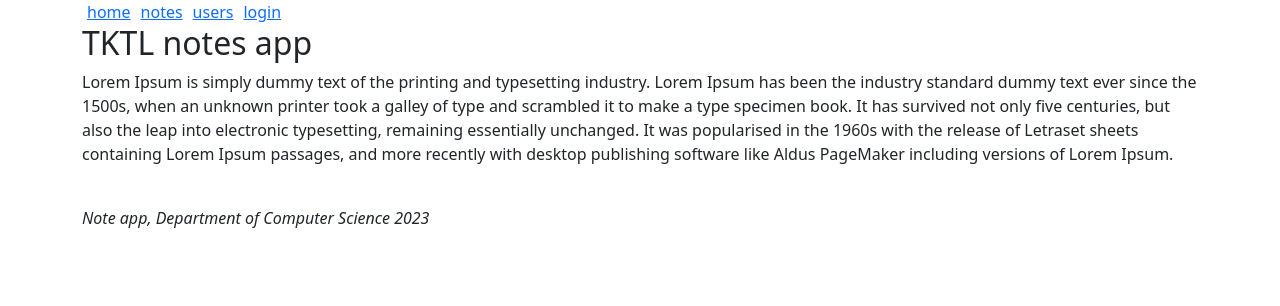
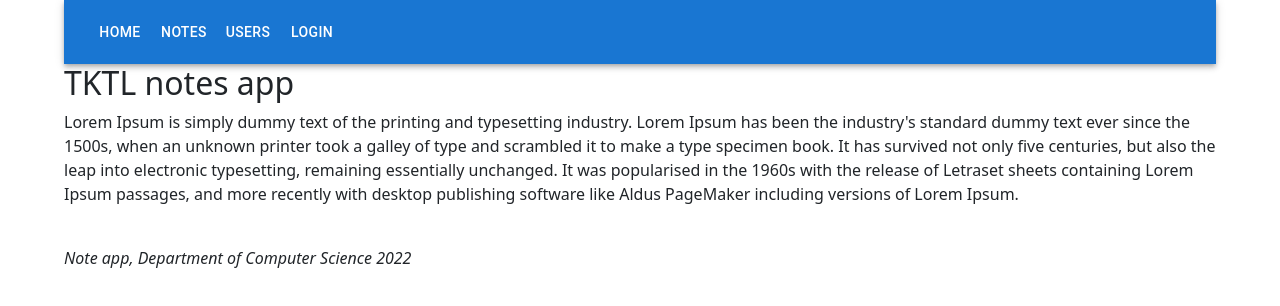
Before and after one commit to demiantav/part2, a React (Vite) app: page / in a window 1280 px wide. Shown: the top 306 px of the page. Built offline with nearby package versions, Linux system fonts and the light colour scheme.

Commit message:
Using MaterialUI

```diff
--- a/package.json
+++ b/package.json
@@ -12,6 +12,9 @@
     "server": "json-server -p3001 --watch db.json"
   },
   "dependencies": {
+    "@emotion/react": "^11.14.0",
+    "@emotion/styled": "^11.14.0",
+    "@mui/material": "^6.4.5",
     "axios": "^1.5.1",
     "prop-types": "^15.8.1",
     "react": "^18.2.0",
--- a/src/main.jsx
+++ b/src/main.jsx
@@ -1,67 +1,73 @@
-import ReactDOM from 'react-dom/client';
-import { useState } from 'react';
-import {Table, Button, Form} from 'react-bootstrap'
+import ReactDOM from 'react-dom/client'
+import { useState } from 'react'
 
 import {
-  BrowserRouter,
+  Container,
+  Table,
+  TableBody,
+  TableCell,
+  TableContainer,
+  TableRow,
+  Paper,
+  TextField,
+  Button,
+  AppBar,
+  Toolbar,
+  Alert
+} from '@mui/material'
+
+
+import {
+  BrowserRouter as Router,
   Routes,
   Route,
   Link,
   Navigate,
-  useParams,
   useNavigate,
-} from 'react-router-dom';
+  useMatch
+} from "react-router-dom"
+
 
 const Home = () => (
   <div>
     <h2>TKTL notes app</h2>
-    <p>
-      Lorem Ipsum is simply dummy text of the printing and typesetting industry. Lorem Ipsum has
-      been the industry standard dummy text ever since the 1500s, when an unknown printer took a
-      galley of type and scrambled it to make a type specimen book. It has survived not only five
-      centuries, but also the leap into electronic typesetting, remaining essentially unchanged.
-      It was popularised in the 1960s with the release of Letraset sheets containing Lorem Ipsum
-      passages, and more recently with desktop publishing software like Aldus PageMaker including
-      versions of Lorem Ipsum.
-    </p>
+    <p>Lorem Ipsum is simply dummy text of the printing and typesetting industry. Lorem Ipsum has been the industry's standard dummy text ever since the 1500s, when an unknown printer took a galley of type and scrambled it to make a type specimen book. It has survived not only five centuries, but also the leap into electronic typesetting, remaining essentially unchanged. It was popularised in the 1960s with the release of Letraset sheets containing Lorem Ipsum passages, and more recently with desktop publishing software like Aldus PageMaker including versions of Lorem Ipsum.</p>
   </div>
-);
+)
 
-const Note = ({ notes }) => {
-  const id = useParams().id;
-  const note = notes.find((n) => n.id === Number(id));
+const Note = ({ note }) => {
+
   return (
     <div>
       <h2>{note.content}</h2>
       <div>{note.user}</div>
-      <div>
-        <strong>{note.important ? 'important' : ''}</strong>
+      <div><strong>{note.important ? 'important' : ''}</strong></div>
     </div>
-    </div>
-  );
-};
+  )
+}
 
 const Notes = ({ notes }) => (
   <div>
     <h2>Notes</h2>
-    <Table striped>
-      <tbody>
-        {notes.map(note =>
-          <tr key={note.id}>
-            <td>
-              <Link to={`/notes/${note.id}`}>
-                {note.content}
-              </Link>
-            </td>
-            <td>
+
+    <TableContainer component={Paper}>
+      <Table>
+        <TableBody>
+          {notes.map(note => (
+            <TableRow key={note.id}>
+              <TableCell>
+                <Link to={`/notes/${note.id}`}>{note.content}</Link>
+              </TableCell>
+              <TableCell>
                 {note.user}
-            </td>
-          </tr>
-        )}
-      </tbody>
+              </TableCell>
+            </TableRow>
+          ))}
+        </TableBody>
       </Table>
+    </TableContainer>
   </div>
-);
+)
 
 const Users = () => (
   <div>
@@ -72,51 +78,36 @@
       <li>Arto Hellas</li>
     </ul>
   </div>
-);
+)
 
 const Login = (props) => {
-  const navigate = useNavigate();
+  const navigate = useNavigate()
 
   const onSubmit = (event) => {
-    event.preventDefault();
-    props.onLogin('mluukkai');
-    navigate('/');
-  };
+    event.preventDefault()
+    props.onLogin('mluukkai')
+    navigate('/')
+  }
 
   return (
     <div>
       <h2>login</h2>
-      <Form onSubmit={onSubmit}>
-
-        <Form.Group>
-          <Form.Label>username:</Form.Label>
-          <Form.Control
-            type="text"
-            name="username"
-          />
-          <Form.Text className="text-muted">
-          We'll never share your email with anyone else.
-        </Form.Text>
-        </Form.Group>
-
-        <Form.Group>
-          <Form.Label>password:</Form.Label>
-          <Form.Control
-            type="password"
-          />
-        </Form.Group>
-
-        <Form.Group className="mb-3" controlId="formBasicCheckbox">
-        <Form.Check type="checkbox" label="Check me out" />
-      </Form.Group>
-
-        <Button variant="primary" type="submit">
+      <form onSubmit={onSubmit}>
+        <div>
+          <TextField label="username" variant='filled' />
+        </div>
+        <div>
+          <TextField label="password" type='password' variant='filled' />
+        </div>
+        <div>
+          <Button variant="contained" color="primary" type="submit">
             login
           </Button>
-      </Form>
         </div>
-  );
-};
+      </form>
+    </div>
+  )
+}
 
 const App = () => {
   const [notes, setNotes] = useState([
@@ -124,69 +115,85 @@
       id: 1,
       content: 'HTML is easy',
       important: true,
-      user: 'Matti Luukkainen',
+      user: 'Matti Luukkainen'
     },
     {
       id: 2,
       content: 'Browser can execute only JavaScript',
       important: false,
-      user: 'Matti Luukkainen',
+      user: 'Matti Luukkainen'
     },
     {
       id: 3,
       content: 'Most important methods of HTTP-protocol are GET and POST',
       important: true,
-      user: 'Arto Hellas',
-    },
-  ]);
+      user: 'Arto Hellas'
+    }
+  ])
 
-  const [user, setUser] = useState(null);
+  const [user, setUser] = useState(null)
+  const [message, setMessage] = useState(null)
+
+  const match = useMatch('/notes/:id')
+
+  const note = match
+    ? notes.find(note => note.id === Number(match.params.id))
+    : null
 
   const login = (user) => {
-    setUser(user);
-  };
+    setUser(user)
+    setMessage(`welcome ${user}`)
+    setTimeout(() => {
+      setMessage(null)
+    }, 10000)
+  }
 
   const padding = {
-    padding: 5,
-  };
+    padding: 5
+  }
 
   return (
-    <div className='container'>
-      <BrowserRouter>
+    <Container>
       <div>
-          <Link style={padding} to="/">
-            home
-          </Link>
-          <Link style={padding} to="/notes">
-            notes
-          </Link>
-          <Link style={padding} to="/users">
-            users
-          </Link>
-          {user ? (
-            <em>{user} logged in</em>
-          ) : (
-            <Link style={padding} to="/login">
-              login
-            </Link>
+        {(message &&
+          <Alert severity="success">
+            {message}
+          </Alert>
         )}
       </div>
+      <AppBar position="static">
+        <Toolbar>
+          <Button color="inherit" component={Link} to="/">
+            home
+          </Button>
+          <Button color="inherit" component={Link} to="/notes">
+            notes
+          </Button>
+          <Button color="inherit" component={Link} to="/users">
+            users
+          </Button>
+          {user
+            ? <em>{user} logged in</em>
+            : <Button color="inherit" component={Link} to="/login">
+              login
+            </Button>
+          }
+        </Toolbar>
+      </AppBar>
 
       <Routes>
-          <Route path="/notes/:id" element={<Note notes={notes} />} />
+        <Route path="/notes/:id" element={<Note note={note} />} />
         <Route path="/notes" element={<Notes notes={notes} />} />
         <Route path="/users" element={user ? <Users /> : <Navigate replace to="/login" />} />
         <Route path="/login" element={<Login onLogin={login} />} />
         <Route path="/" element={<Home />} />
       </Routes>
-      </BrowserRouter>
-
       <div>
         <br />
-        <em>Note app, Department of Computer Science 2023</em>
+        <em>Note app, Department of Computer Science 2022</em>
       </div>
-    </div>
-  );
-};
+    </Container>
+  )
+}
 
-ReactDOM.createRoot(document.getElementById('root')).render(<App />);
+ReactDOM.createRoot(document.getElementById('root')).render(<Router><App /></Router>)
```
Also changed, not shown: 1 other file (tests, documents, lock files or other folders). Lines whose indentation alone changed are shown as unchanged.
